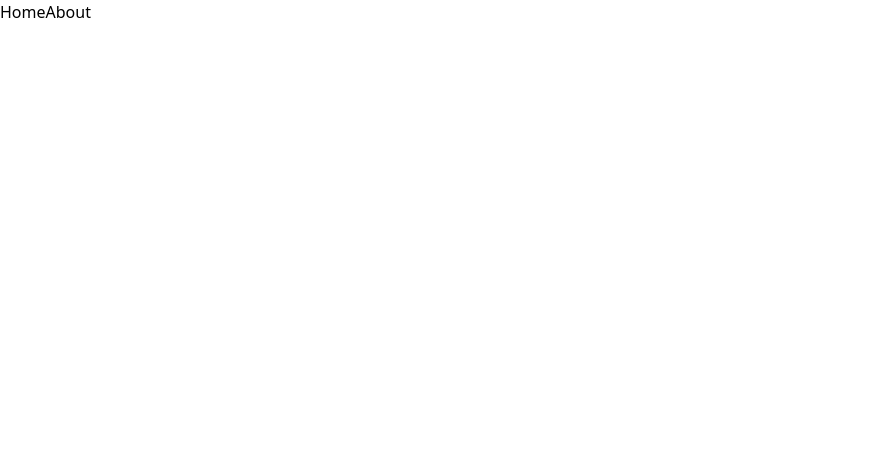
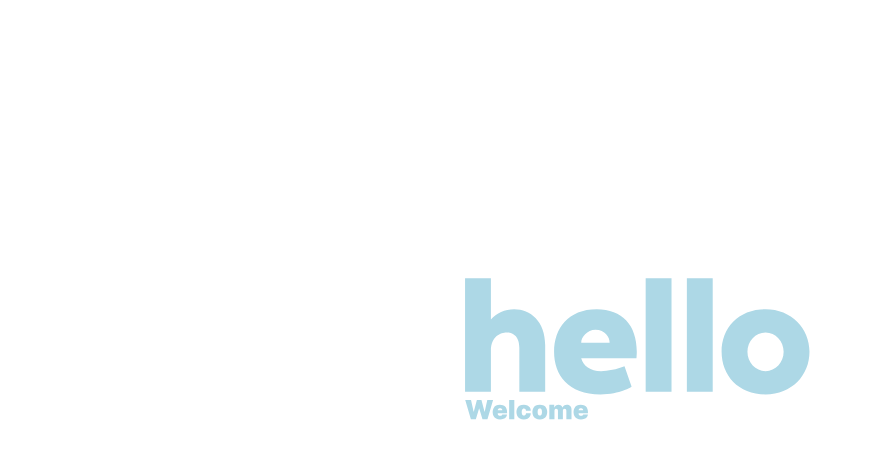
Before and after one commit to sam880629/Calendar-DashBoard-APP, a React (Vite) app: page / in a window 1280 px wide. Shown: the top 458 px of the page, without its empty margins (0-872 px from the left). Built offline with nearby package versions, Linux system fonts and the light colour scheme.

Commit message:
新增router和首頁動畫

```diff
--- a/src/App.css
+++ b/src/App.css
@@ -7,6 +7,6 @@ body{
 .pool-box{
     box-shadow: 0px 1px 20px 0px #86868640;
 }
-#root{
+.App{
     height: 100vh;
 }
--- a/src/App.jsx
+++ b/src/App.jsx
@@ -1,50 +1,19 @@
 import './App.css'
-import Body from './components/Body'
-import Control from './components/Control'
-import HeaderRender from './components/Header'
-import { Provider } from 'react-redux';
-import { configureStore} from "@reduxjs/toolkit";
-import calendarSlice from './store/calendarSlice'
-import darkModeSlice  from './store/darkModeSlice';
-import { BrowserRouter as Router, Route, Routes,Link } from 'react-router-dom';
-import Start from './components/Start'
-
-import index from './pages/index'
-// store
-const store = configureStore({
-  reducer:{
-    Calendar: calendarSlice,
-    darkMode: darkModeSlice ,
-  }
-})
-
+import { BrowserRouter , Route, Routes } from 'react-router-dom';
+import Home from './pages/Home'
+import DashBoard from './pages/DashBoard'
 
 function App() {
 
   return (
-    // <Provider store={store}>
-    //     <div className="App">
-    //         <HeaderRender />
-    //         <Control />
-    //         <Body />
-    //     </div>
-    // </Provider>
-    <Router>
-      <nav>
-        <Link to="/">Home</Link>
-        <Link to="/about">About</Link>
-
-      </nav>
+    <BrowserRouter>
       <Routes>
-        <Route exact path="/" component={index} />
-        <Route path="/about" component={HeaderRender} />
-
+        <Route exact path="/" element={ <Home />} />
+        <Route path="/dashBoard" element={ <DashBoard />} />
       </Routes>
-    </Router>
+    </BrowserRouter>
   )
 }
 
 
-
-
 export default App
--- a/src/components/Start.jsx
+++ b/src/components/Start.jsx
@@ -1,30 +1,51 @@
-import { useSpring, animated } from '@react-spring/web'
-import { useState } from 'react'
+import { useSpring, animated } from "@react-spring/web";
+import { useState } from "react";
+import { useNavigate } from "react-router-dom";
 
-const AnimFeTurbulence = animated('feTurbulence')
-const AnimFeDisplacementMap = animated('feDisplacementMap')
+const AnimFeTurbulence = animated("feTurbulence");
+const AnimFeDisplacementMap = animated("feDisplacementMap");
 
-const  Start = () => {
-
-    const [open, toggle] = useState(false)
+const Start = () => {
+  const [open, toggle] = useState(false);
 
   const [{ freq, factor, scale, opacity }] = useSpring(
     () => ({
       reverse: open,
-        from: { factor: 10, opacity: 0, scale: 0.9, freq: '0.0175, 0.0' },
-        to: { factor: 150, opacity: 1, scale: 1, freq: '0.0, 0.0' },
+      from: { factor: 10, opacity: 0, scale: 0.9, freq: "0.0175, 0.0" },
+      to: { factor: 150, opacity: 1, scale: 1, freq: "0.0, 0.0" },
       config: { duration: 3000 },
     }),
     [open]
-    )
+  );
+
+  const navigate = useNavigate();
+
+  const goDashBoard = () => {
+    toggle(!open);
+    setTimeout(() => {
+      navigate("/dashBoard");
+    }, 2800);
+  };
 
   return (
-        <div className='flex flex-col  items-center justify-center h-full'onClick={() => toggle(!open)}>
-
-            <animated.svg className='w-[350px]' style={{ scale, opacity }} viewBox="0 0 1278 446">
+    <div
+      className="flex flex-col  items-center justify-center h-full"
+      onClick={goDashBoard}
+    >
+      <animated.svg
+        className="w-[350px]"
+        style={{ scale, opacity }}
+        viewBox="0 0 1278 446"
+      >
         <defs>
           <filter id="water">
-                  <AnimFeTurbulence type="fractalNoise" baseFrequency={freq} numOctaves="2" result="TURB" seed="8" />
+            <AnimFeTurbulence
+              type="fractalNoise"
+              baseFrequency={freq}
+              numOctaves="2"
+              result="TURB"
+              seed="8"
+            />
             <AnimFeDisplacementMap
               xChannelSelector="R"
               yChannelSelector="G"
@@ -44,10 +65,20 @@ const  Start = () => {
         </g>
       </animated.svg>
       {/* welcome */}
-            <animated.svg className='w-[350px]' style={{ scale, opacity }} viewBox="0 0 1278 446">
+      <animated.svg
+        className="w-[350px]"
+        style={{ scale, opacity }}
+        viewBox="0 0 1278 446"
+      >
         <defs>
           <filter id="water">
-                  <AnimFeTurbulence type="fractalNoise" baseFrequency={freq} numOctaves="2" result="TURB" seed="8" />
+            <AnimFeTurbulence
+              type="fractalNoise"
+              baseFrequency={freq}
+              numOctaves="2"
+              result="TURB"
+              seed="8"
+            />
             <AnimFeDisplacementMap
               xChannelSelector="R"
               yChannelSelector="G"
@@ -64,10 +95,9 @@ const  Start = () => {
             fill="lightblue"
           />
         </g>
-
       </animated.svg>
     </div>
-      )
-}
+  );
+};
 
-export default  Start
+export default Start;
--- /dev/null
+++ b/src/pages/DashBoard.jsx
@@ -0,0 +1,31 @@
+import Body from '../components/Body'
+import Control from '../components/Control'
+import HeaderRender from '../components/Header'
+import { Provider } from 'react-redux';
+import { configureStore} from "@reduxjs/toolkit";
+import calendarSlice from '../store/calendarSlice'
+import darkModeSlice  from '../store/darkModeSlice';
+
+// store
+const store = configureStore({
+    reducer:{
+      Calendar: calendarSlice,
+      darkMode: darkModeSlice ,
+    }
+  })
+
+  const DashBoard = ()=>{
+
+     return (
+        <Provider store={store}>
+            <div className="App">
+                <HeaderRender />
+                <Control />
+                <Body />
+            </div>
+        </Provider>
+     )
+  }
+
+
+  export default DashBoard
--- a/src/pages/index.jsx
+++ b/src/pages/Home.jsx
@@ -1,7 +1,7 @@
 import Start from "../components/Start"
 
 
-const  home = () => {
+const  Home = () => {
 
     return (
         <div className="App">
@@ -10,4 +10,4 @@ const  home = () => {
     )
 }
 
-export default  home
+export default  Home
```
Lines whose indentation alone changed are shown as unchanged.
